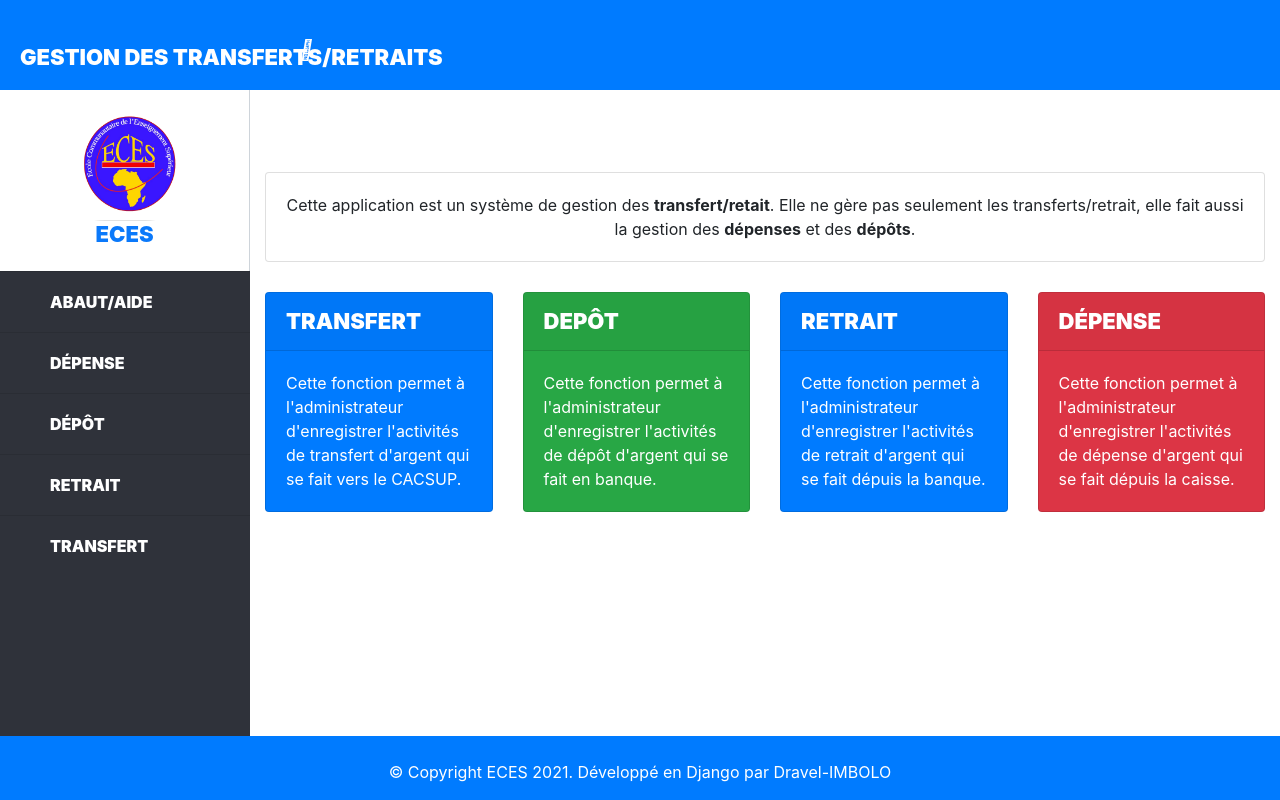
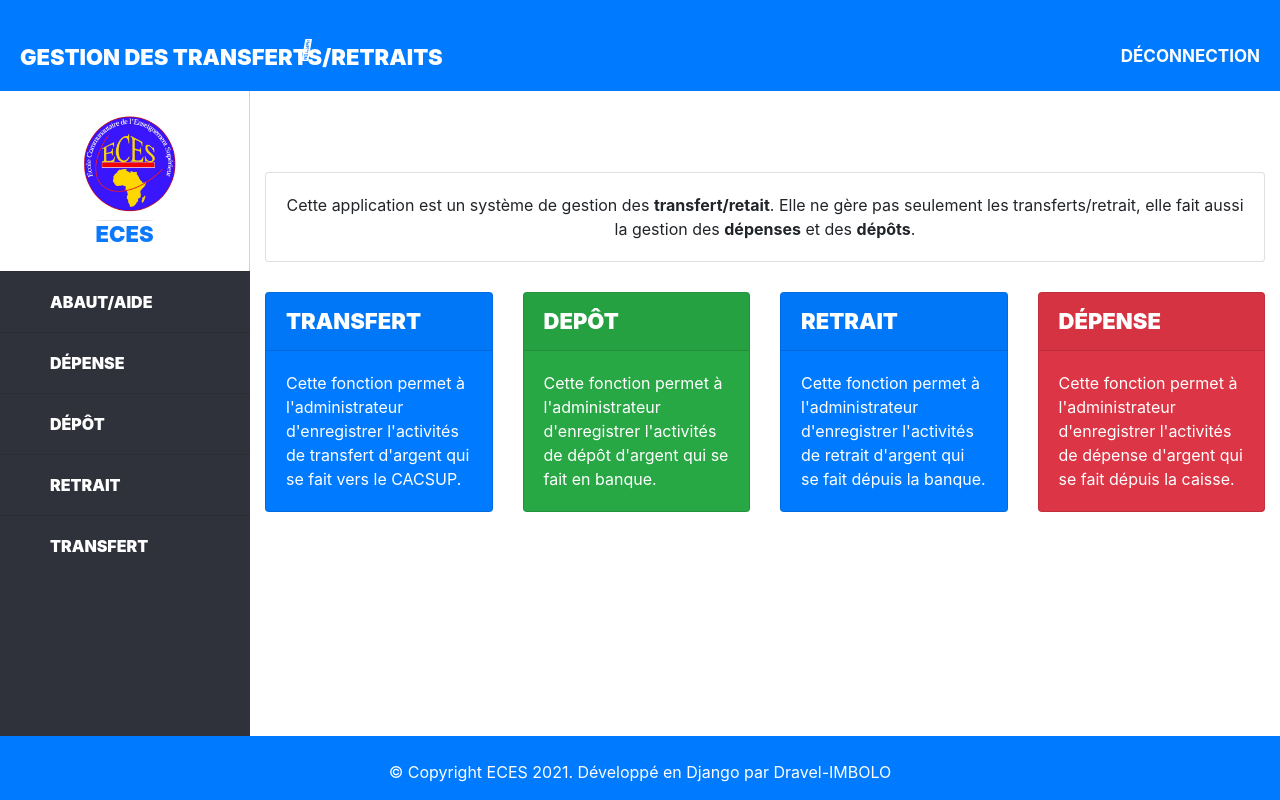
Before and after one commit to King-Web-1995/Transfert, a Django app: page / in a window 1280 px wide. Run offline with Django 3.2, Linux system fonts and the light colour scheme; a user stored in the database is signed in; some libraries are stand-ins or nearby versions.

Commit message:
Transfert, second commit

```diff
--- a/fcfa/templates/layouts/base.html
+++ b/fcfa/templates/layouts/base.html
@@ -32,6 +32,18 @@
       text-transform: uppercase;
       font-size: 22px;
       font-weight: 900;
+    }
+    .left_area a {
+      color: #fff;
+      margin: 0px;
+      text-transform: uppercase;
+      font-size: 17px;
+      font-weight: 700;
+    }
+
+    .left_area a:hover {
+      color: #30323a;
+      text-decoration: none;
     }
 
     .titre {
@@ -202,7 +214,8 @@
       <i class="fas fa-bars" id="sidebar_btn"></i>
     </label>
     <div class="left_area">
-      <h3>Gestion des Transferts/Retraits</h3>
+      <h3 style="display: inline;">Gestion des Transferts/Retraits</h3>
+      <a href="{% url 'deconnection' %}" style="float: right;">Déconnection</a>
     </div>
   </header>
   <!--Fin entête-->
--- a/fcfa/urls.py
+++ b/fcfa/urls.py
@@ -9,4 +9,5 @@ urlpatterns = [
     path('depot', views.depot, name='depot'),
     path('retrait', views.retrait, name='retrait'),
     path('transfert', views.transfert, name='transfert'),
+    path('deconnection', views.deconnection, name='deconnection'),
 ]
--- a/fcfa/views.py
+++ b/fcfa/views.py
@@ -19,6 +19,11 @@ def index(request):
 				login(request,user_auth)
 				return redirect('home')
 	return render(request, 'page/index.html')
+
+
+def deconnection(request):
+	logout(request)
+	return redirect('index')
 
 
 @login_required
```
Also changed, not shown: db.sqlite3.
